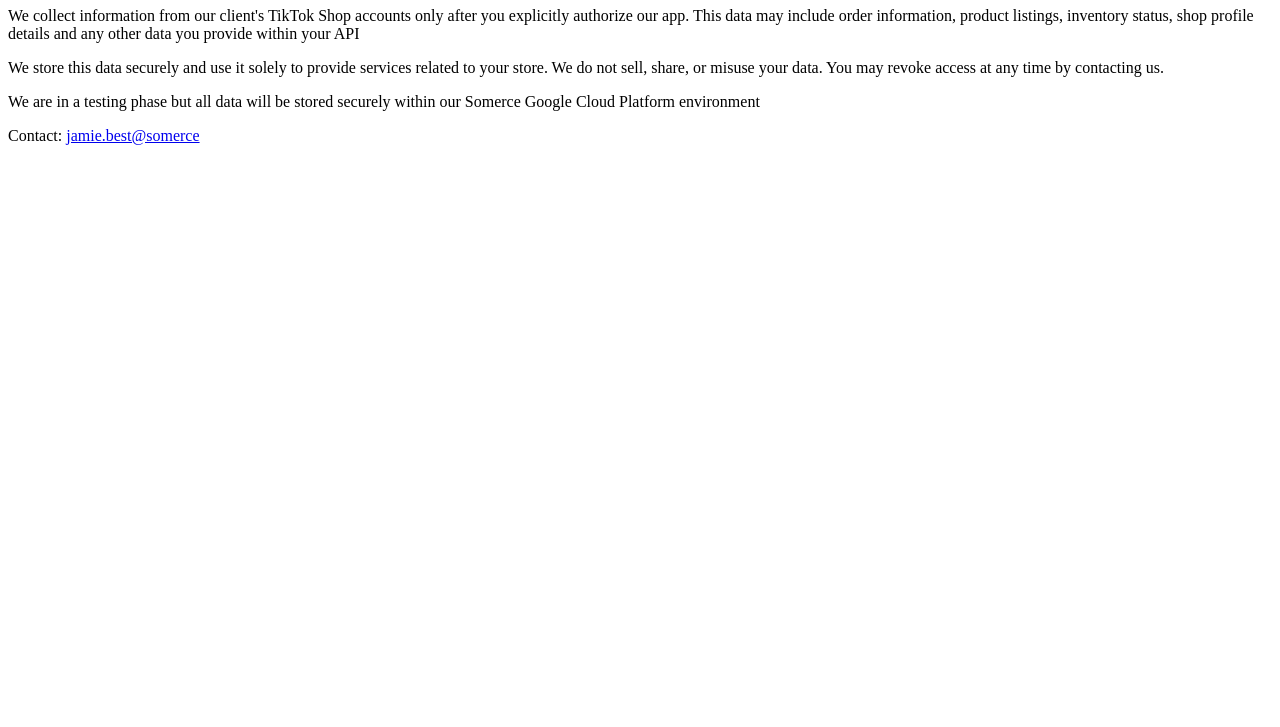
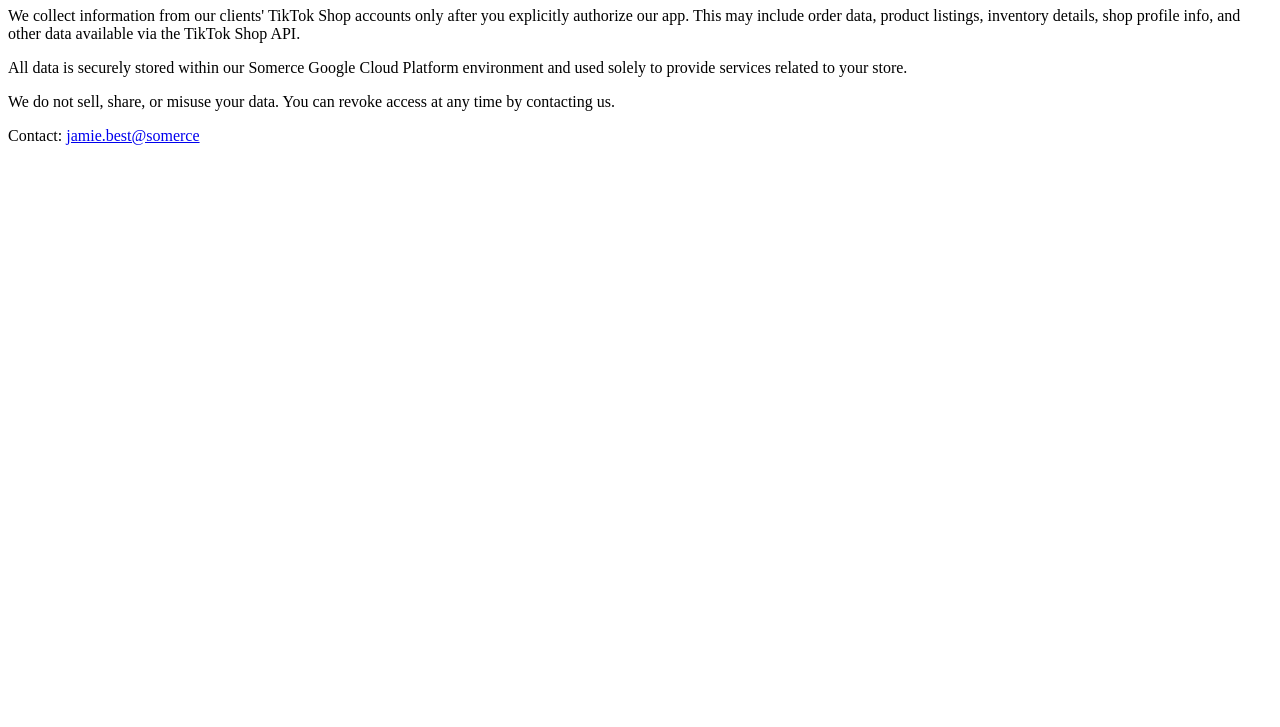
Before and after one commit to j-best-somerce/tiktok-shop-app, a plain HTML site: page privacy.html in a window 1280 px wide. Shown: the part 73-800 px from the top of the page. Drawn offline with Linux system fonts and the light colour scheme.

Commit message:
Update privacy.html

```diff
--- a/privacy.html
+++ b/privacy.html
@@ -6,9 +6,9 @@
 </head>
 <body>
   <h1>Privacy Policy</h1>
-  <p>We collect information from our client's TikTok Shop accounts only after you explicitly authorize our app. This data may include order information, product listings, inventory status, shop profile details and any other data you provide within your API</p>
-  <p>We store this data securely and use it solely to provide services related to your store. We do not sell, share, or misuse your data. You may revoke access at any time by contacting us.</p>
-  <p>We are in a testing phase but all data will be stored securely within our Somerce Google Cloud Platform environment</p>
-  <p>Contact: <a href="mailto:jamie.best@somerce.com">jamie.best@somerce</a></p>
+    <p>We collect information from our clients' TikTok Shop accounts only after you explicitly authorize our app. This may include order data, product listings, inventory details, shop profile info, and other data available via the TikTok Shop API.</p>
+    <p>All data is securely stored within our Somerce Google Cloud Platform environment and used solely to provide services related to your store.</p>
+    <p>We do not sell, share, or misuse your data. You can revoke access at any time by contacting us.</p>
+    <p>Contact: <a href="mailto:jamie.best@somerce">jamie.best@somerce</a></p>
 </body>
 </html>
```
